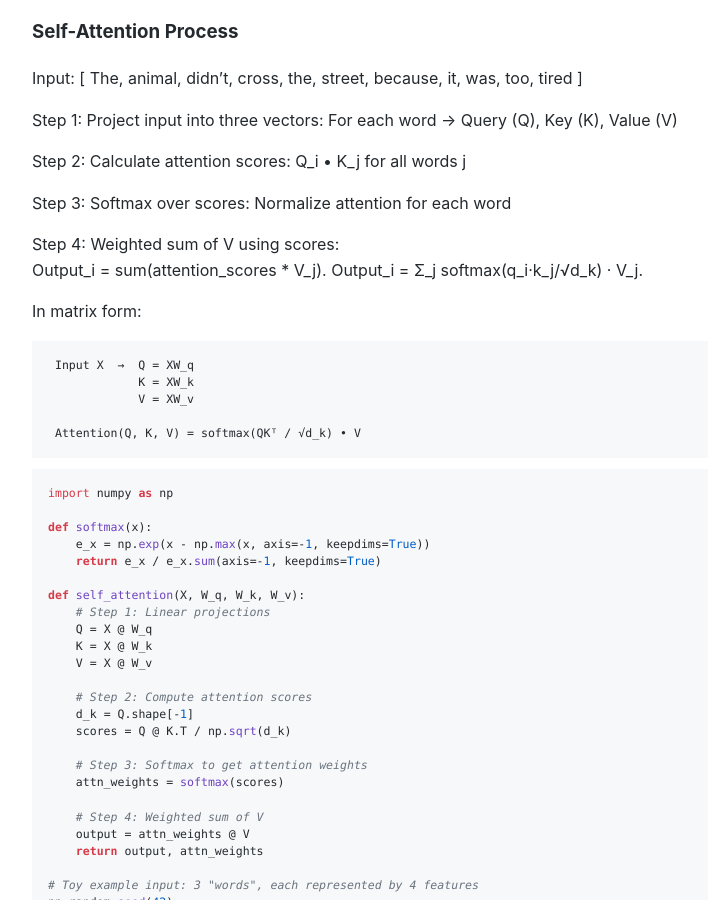
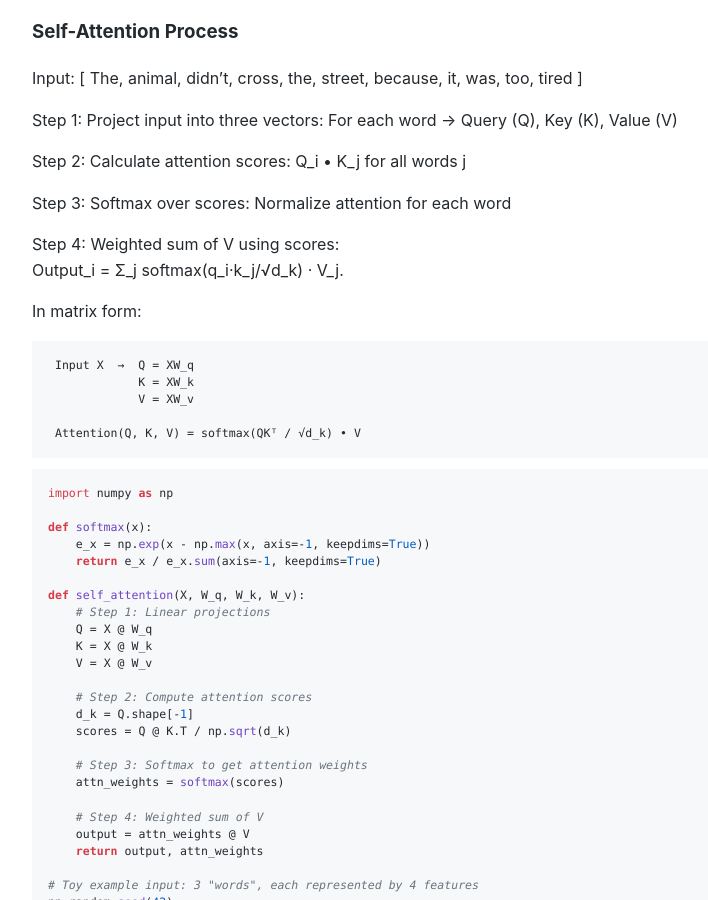
Before and after one commit to Michael-Lubinsky/michael-lubinsky.github.com, a Jekyll site: the page built from ml/attention.md, in a window 1280 px wide and 900 px high, scrolled down 5233 px. Shown: the whole window, without its empty margins (158-866 px from the left). Built offline with Jekyll 4.4.1, drawn with Linux system fonts in a browser that asks for light colours; our own code applies the rules of GitHub Pages for plain Markdown files; some of the changed text lies outside the part shown.

Commit message:
Fix formatting and clarity in attention.md

```diff
--- a/ml/attention.md
+++ b/ml/attention.md
@@ -130,7 +130,7 @@ Step 3: Softmax over scores:
    Normalize attention for each word
 
 Step 4: Weighted sum of V using scores:
-   Output_i = sum(attention_scores * V_j).  Output_i = Σ_j softmax(q_i·k_j/√d_k) · V_j.
+     Output_i = Σ_j softmax(q_i·k_j/√d_k) · V_j.
 
 In matrix form:
 
```
Also changed, not shown: other parts of ml/attention.md (+1 -1 lines).
